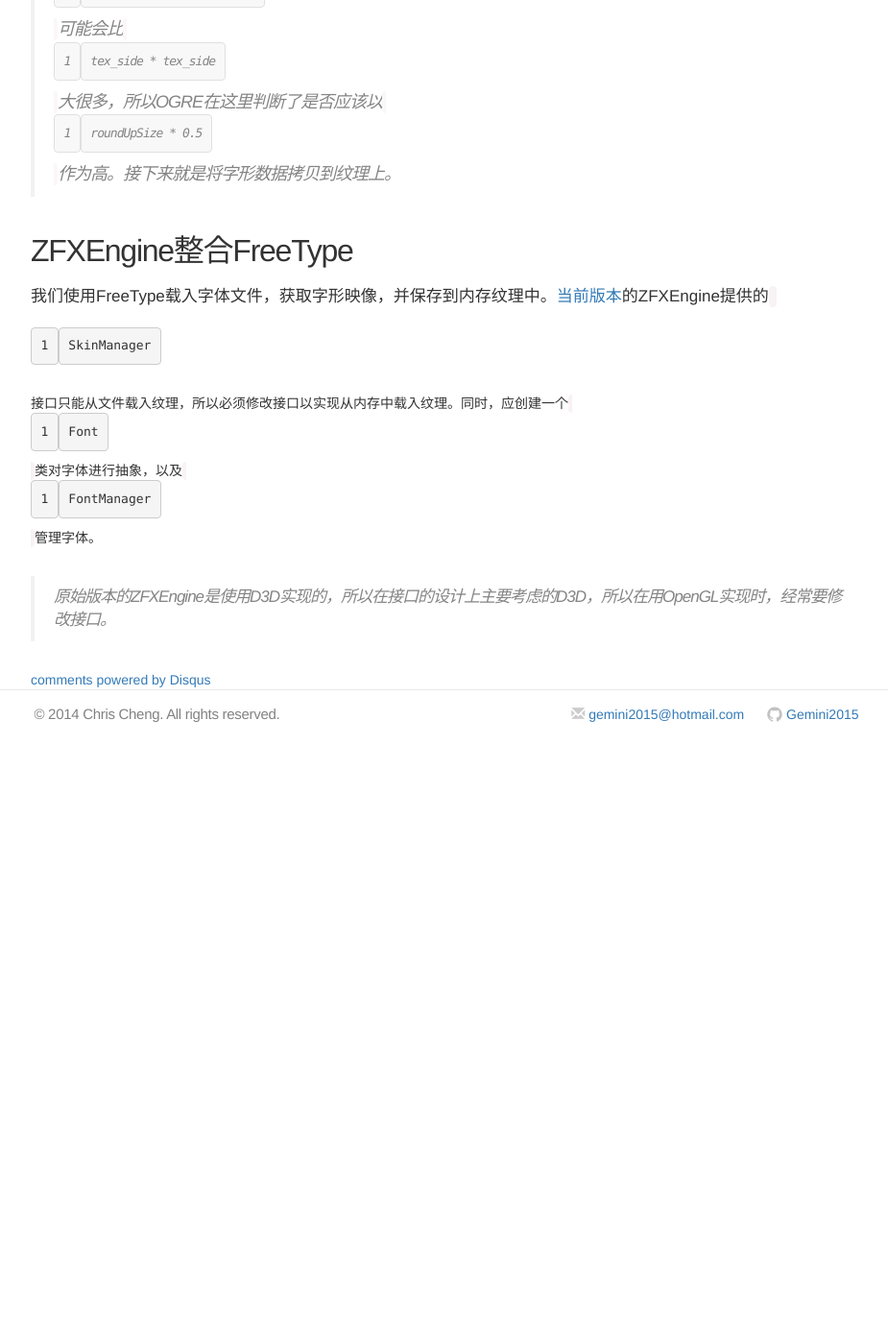
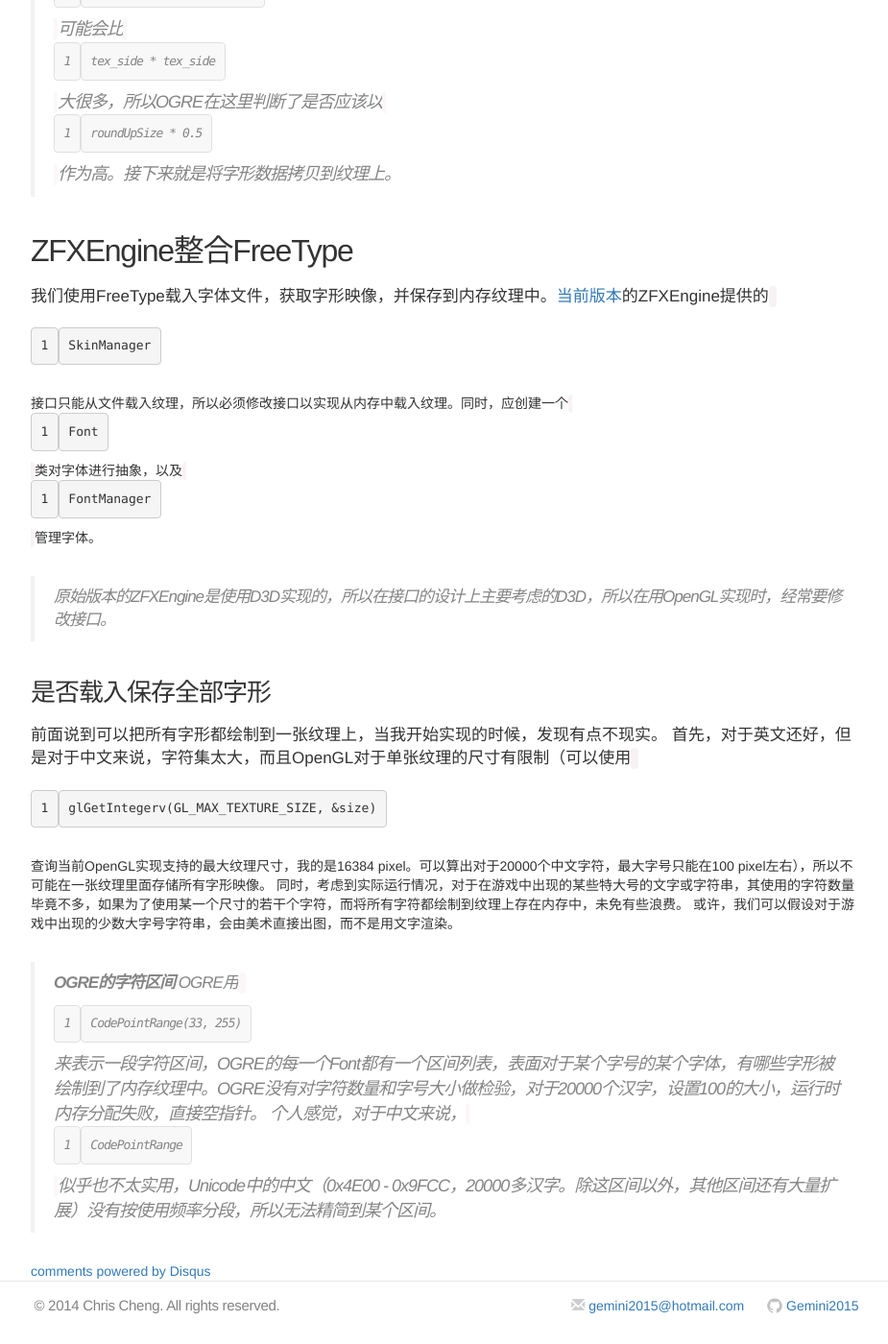
Before and after one commit to Gemini2015/gemini2015.github.io, a Jekyll site: the page built from _posts/2015-01-31-opengl-text-drawing-note.markdown, in a window 1280 px wide and 1400 px high, scrolled down 8250 px. Shown: the whole window at 96% size, without its empty margins (175-1100 px from the left). Built offline with Jekyll 4.4.1, drawn with Linux system fonts in a browser that asks for light colours; nearby versions of some CDN libraries; comment, search, counter and statistics services are not loaded; before the commit the page ends 9034 px from its top, so only the background shows below that.

Commit message:
更新freetype字符处理

```diff
--- a/_posts/2015-01-31-opengl-text-drawing-note.markdown
+++ b/_posts/2015-01-31-opengl-text-drawing-note.markdown
@@ -206,3 +206,13 @@
 我们使用FreeType载入字体文件，获取字形映像，并保存到内存纹理中。[当前版本](https://github.com/Gemini2015/ZFXEngine/tree/ce38a5a0af5f50eaa56f8ed84f008080710b8290 'ZFXEngine Source Code')的ZFXEngine提供的`SkinManager`接口只能从文件载入纹理，所以必须修改接口以实现从内存中载入纹理。同时，应创建一个`Font`类对字体进行抽象，以及`FontManager`管理字体。
 
 > 原始版本的ZFXEngine是使用D3D实现的，所以在接口的设计上主要考虑的D3D，所以在用OpenGL实现时，经常要修改接口。
+
+### 是否载入保存全部字形
+前面说到可以把所有字形都绘制到一张纹理上，当我开始实现的时候，发现有点不现实。
+首先，对于英文还好，但是对于中文来说，字符集太大，而且OpenGL对于单张纹理的尺寸有限制（可以使用`glGetIntegerv(GL_MAX_TEXTURE_SIZE, &size)`查询当前OpenGL实现支持的最大纹理尺寸，我的是16384 pixel。可以算出对于20000个中文字符，最大字号只能在100 pixel左右），所以不可能在一张纹理里面存储所有字形映像。
+同时，考虑到实际运行情况，对于在游戏中出现的某些特大号的文字或字符串，其使用的字符数量毕竟不多，如果为了使用某一个尺寸的若干个字符，而将所有字符都绘制到纹理上存在内存中，未免有些浪费。
+或许，我们可以假设对于游戏中出现的少数大字号字符串，会由美术直接出图，而不是用文字渲染。
+
+> **OGRE的字符区间**
+> OGRE用`CodePointRange(33, 255)`来表示一段字符区间，OGRE的每一个Font都有一个区间列表，表面对于某个字号的某个字体，有哪些字形被绘制到了内存纹理中。OGRE没有对字符数量和字号大小做检验，对于20000个汉字，设置100的大小，运行时内存分配失败，直接空指针。
+> 个人感觉，对于中文来说，`CodePointRange`似乎也不太实用，Unicode中的中文（0x4E00 - 0x9FCC，20000多汉字。除这区间以外，其他区间还有大量扩展）没有按使用频率分段，所以无法精简到某个区间。
```
